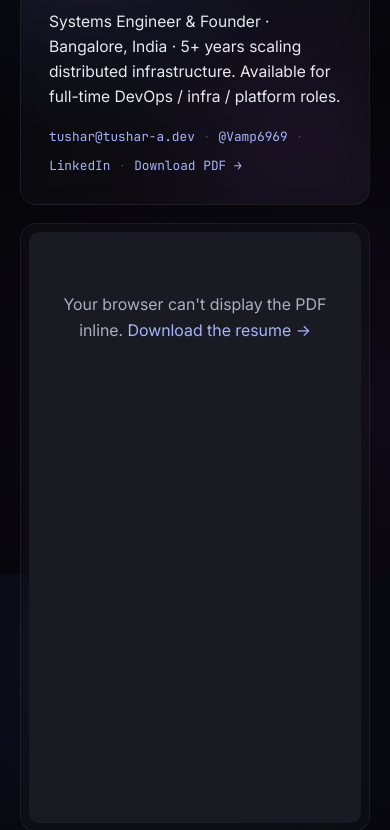
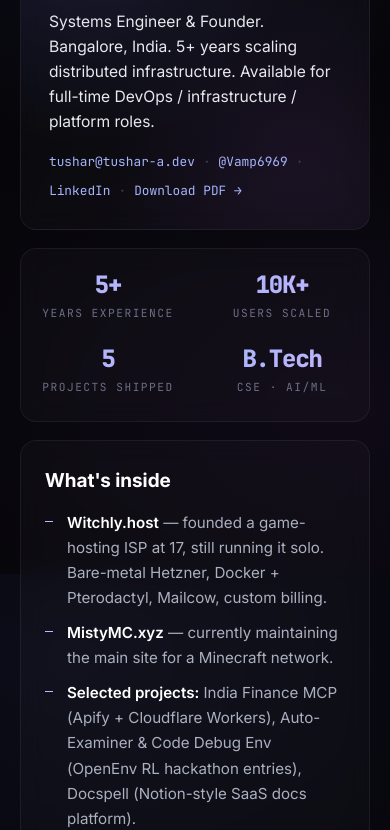
Before and after one commit to Vamp6969/Portfolio, an Astro site: page /resume in a window 390 px wide. Shown: the part 270-1100 px from the top of the page. Built offline with nearby package versions, Linux system fonts and the light colour scheme; Astro itself is replaced by a stand-in of ours.

Commit message:
Witchly stats — replace funding/email with years + solo Resume page — match /witchly pattern (hero, stats, summary, PDF, CTA)
Witchly: \$0 funding → 5+ years running, 10/10 email → Solo operator. The
two new stats are immediately legible without footnotes.

/resume: now mirrors the /witchly structure — hero tile (title, deck,
meta links), stats strip (5+ years, 10K+ users, 5 projects, B.Tech),
"What's inside" summary tile with Witchly/MistyMC/projects/education
bullets, the inline PDF embed, and a closing CTA tile linking to
/#contact and the PDF download.

```diff
--- a/src/pages/resume.astro
+++ b/src/pages/resume.astro
@@ -6,7 +6,7 @@ import Footer from '../components/Footer.astro';
 
 <BaseLayout
   title="Tushar A. — Resume"
-  description="Tushar A. resume — Systems Engineer & Founder. Linux, Docker, Hetzner, Mailcow, MCP, OpenEnv."
+  description="Tushar A. resume — Systems Engineer & Founder. Linux, Docker, Hetzner, Mailcow, MCP, OpenEnv. Available for full-time DevOps roles."
 >
   <Nav />
 
@@ -17,8 +17,8 @@ import Footer from '../components/Footer.astro';
       <p class="section-eyebrow">/resume</p>
       <h1 class="resume-title">Resume</h1>
       <p class="resume-deck">
-        Systems Engineer & Founder · Bangalore, India · 5+ years scaling distributed
-        infrastructure. Available for full-time DevOps / infra / platform roles.
+        Systems Engineer & Founder. Bangalore, India. 5+ years scaling distributed
+        infrastructure. Available for full-time DevOps / infrastructure / platform roles.
       </p>
       <div class="resume-meta">
         <a href="mailto:tushar@tushar-a.dev">tushar@tushar-a.dev</a>
@@ -29,6 +29,53 @@ import Footer from '../components/Footer.astro';
         <span class="dot">·</span>
         <a href="/Resume.pdf" target="_blank" rel="noopener">Download PDF →</a>
       </div>
+    </article>
+
+    <section class="resume-stats reveal" aria-label="Resume highlights">
+      <div class="resume-stats-row">
+        <div class="rstat">
+          <span class="rstat-value">5+</span>
+          <span class="rstat-label">Years experience</span>
+        </div>
+        <div class="rstat-divider" aria-hidden="true"></div>
+        <div class="rstat">
+          <span class="rstat-value">10K+</span>
+          <span class="rstat-label">Users scaled</span>
+        </div>
+        <div class="rstat-divider" aria-hidden="true"></div>
+        <div class="rstat">
+          <span class="rstat-value">5</span>
+          <span class="rstat-label">Projects shipped</span>
+        </div>
+        <div class="rstat-divider" aria-hidden="true"></div>
+        <div class="rstat">
+          <span class="rstat-value">B.Tech</span>
+          <span class="rstat-label">CSE · AI/ML</span>
+        </div>
+      </div>
+    </section>
+
+    <article class="tile resume-intro reveal">
+      <h2 class="resume-h">What's inside</h2>
+      <ul class="resume-bullets">
+        <li>
+          <strong>Witchly.host</strong> — founded a game-hosting ISP at 17, still running it
+          solo. Bare-metal Hetzner, Docker + Pterodactyl, Mailcow, custom billing.
+        </li>
+        <li>
+          <strong>MistyMC.xyz</strong> — currently maintaining the main site for a
+          Minecraft network.
+        </li>
+        <li>
+          <strong>Selected projects:</strong> India Finance MCP (Apify + Cloudflare Workers),
+          Auto-Examiner & Code Debug Env (OpenEnv RL hackathon entries),
+          Docspell (Notion-style SaaS docs platform).
+        </li>
+        <li>
+          <strong>Education:</strong> B.Tech CSE (AI/ML), Presidency University Bangalore.
+          On a strategic gap year — available for immediate full-time work.
+        </li>
+      </ul>
     </article>
 
     <article class="tile resume-pdf reveal" aria-label="Resume PDF">
@@ -47,6 +94,16 @@ import Footer from '../components/Footer.astro';
           </p>
         </div>
       </object>
+    </article>
+
+    <article class="tile resume-cta reveal">
+      <h2>Want to chat about a role?</h2>
+      <div class="resume-cta-row">
+        <a href="/#contact" class="btn btn-primary">Get in touch</a>
+        <a href="/Resume.pdf" class="btn btn-outline" target="_blank" rel="noopener">
+          Download PDF
+        </a>
+      </div>
     </article>
   </main>
 
@@ -125,8 +182,124 @@ import Footer from '../components/Footer.astro';
     color: var(--accent);
   }
 
+  /* Stats row — same pattern as home + /witchly */
+  .resume-stats {
+    margin-bottom: 18px;
+  }
+
+  .resume-stats-row {
+    display: flex;
+    align-items: center;
+    justify-content: space-between;
+    gap: 16px;
+    padding: 28px clamp(20px, 3vw, 36px);
+    background: var(--tile-bg);
+    border: 1px solid var(--tile-border);
+    border-radius: var(--tile-radius);
+    backdrop-filter: blur(12px);
+  }
+
+  .rstat {
+    flex: 1;
+    text-align: center;
+    min-width: 0;
+  }
+
+  .rstat-value {
+    display: block;
+    font-size: clamp(1.5rem, 3vw, 2rem);
+    font-weight: 800;
+    line-height: 1;
+    letter-spacing: -1.2px;
+    font-family: var(--font-mono);
+    background: linear-gradient(135deg, var(--primary-soft), var(--accent));
+    -webkit-background-clip: text;
+    background-clip: text;
+    -webkit-text-fill-color: transparent;
+  }
+
+  .rstat-label {
+    display: block;
+    margin-top: 8px;
+    color: var(--muted-3);
+    font-family: var(--font-mono);
+    font-size: 0.7rem;
+    letter-spacing: 1.5px;
+    text-transform: uppercase;
+  }
+
+  .rstat-divider {
+    width: 1px;
+    height: 40px;
+    background: var(--border);
+    flex-shrink: 0;
+  }
+
+  @media (max-width: 720px) {
+    .resume-stats-row {
+      flex-wrap: wrap;
+      gap: 24px 16px;
+      padding: 24px 16px;
+    }
+    .rstat {
+      flex: 0 1 calc(50% - 16px);
+    }
+    .rstat-divider { display: none; }
+  }
+
+  @media (max-width: 380px) {
+    .rstat {
+      flex: 0 1 100%;
+    }
+  }
+
+  /* Intro */
+  .resume-intro {
+    padding: clamp(24px, 3vw, 32px);
+    margin-bottom: 18px;
+  }
+
+  .resume-h {
+    font-size: 1.2rem;
+    font-weight: 700;
+    color: var(--text-strong);
+    margin-bottom: 14px;
+  }
+
+  .resume-bullets {
+    list-style: none;
+    display: flex;
+    flex-direction: column;
+    gap: 10px;
+  }
+
+  .resume-bullets li {
+    position: relative;
+    padding-left: 22px;
+    color: var(--muted);
+    font-size: 0.95rem;
+    line-height: 1.65;
+  }
+
+  .resume-bullets li::before {
+    content: '';
+    position: absolute;
+    left: 0;
+    top: 11px;
+    width: 8px;
+    height: 1px;
+    background: var(--accent);
+  }
+
+  .resume-bullets strong {
+    color: var(--text-strong);
+    font-weight: 600;
+  }
+
+  /* PDF */
   .resume-pdf {
     padding: 8px;
+    margin-bottom: 18px;
   }
 
   .pdf-frame {
@@ -148,6 +321,29 @@ import Footer from '../components/Footer.astro';
     color: var(--primary-soft);
   }
 
+  /* CTA */
+  .resume-cta {
+    text-align: center;
+    padding: clamp(32px, 5vw, 48px);
+    background:
+      linear-gradient(135deg, rgba(99, 102, 241, 0.08), rgba(168, 85, 247, 0.06)),
+      var(--tile-bg);
+  }
+
+  .resume-cta h2 {
+    font-size: clamp(1.2rem, 2.2vw, 1.6rem);
+    font-weight: 700;
+    color: var(--text-strong);
+    margin-bottom: 18px;
+  }
+
+  .resume-cta-row {
+    display: flex;
+    justify-content: center;
+    gap: 12px;
+    flex-wrap: wrap;
+  }
+
   @media (max-width: 540px) {
     .pdf-frame {
       height: 70vh;
```
Also changed, not shown: src/pages/witchly.astro (+4 -4 lines).
